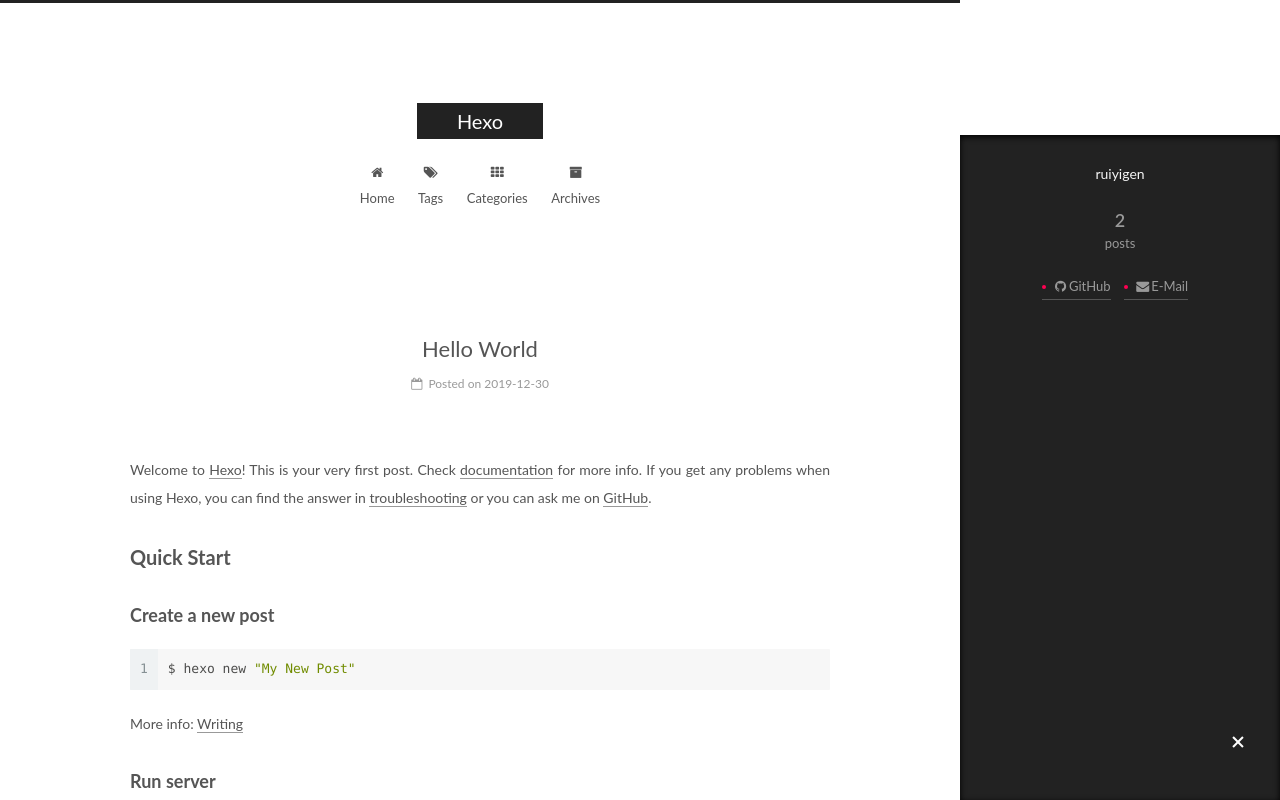
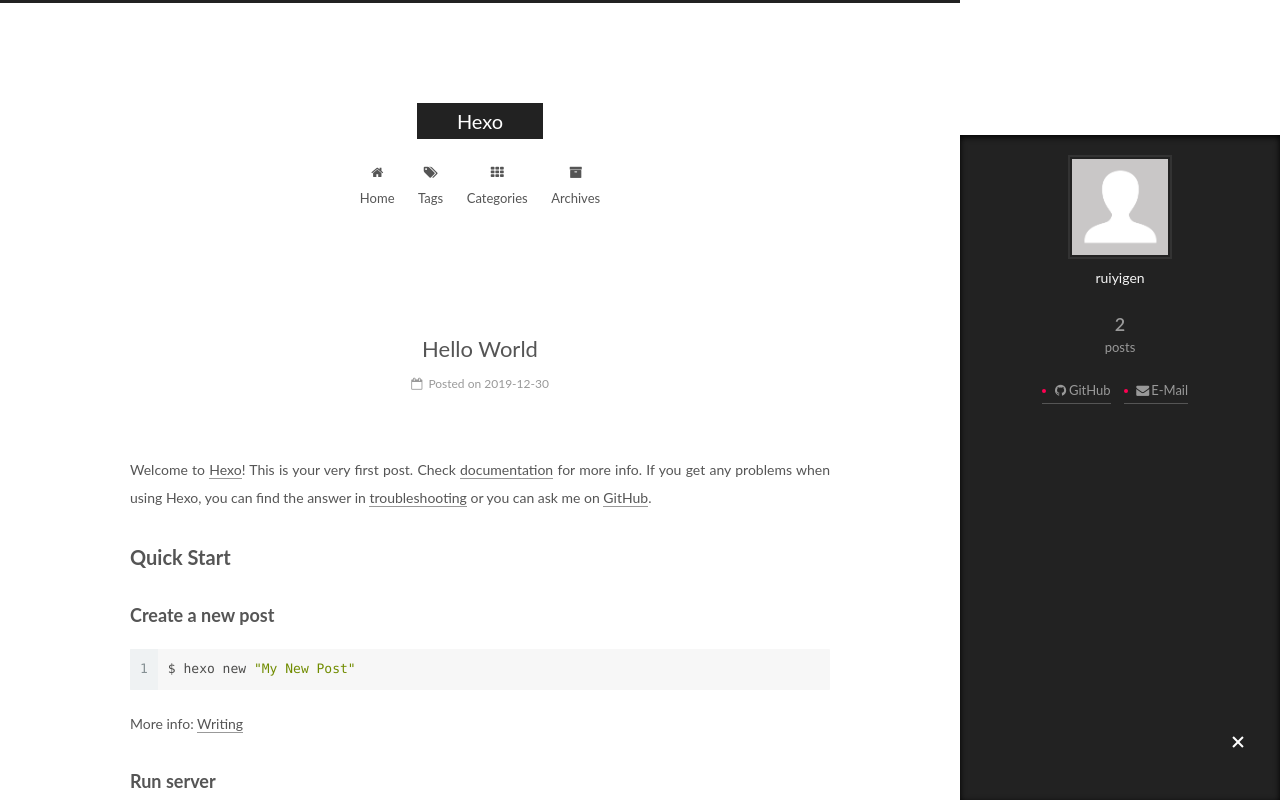
Before and after one commit to rix-kd/rix-kd.github.io, a plain HTML site: page index.html in a window 1280 px wide. Both pictures are taken after a click on the element 1238 px from the left and 743 px from the top of the page. Shown: the top 800 px of the page. Drawn offline with Linux system fonts and the light colour scheme.

Commit message:
Site updated: 2019-12-30 14:34:25

```diff
--- a/index.html
+++ b/index.html
@@ -535,6 +535,10 @@
         <div class="site-overview">
           <div class="site-author motion-element" itemprop="author" itemscope itemtype="http://schema.org/Person">
 
+              <img class="site-author-image" itemprop="image"
+                src="/images/avatar.gif"
+                alt="ruiyigen" />
+
               <p class="site-author-name" itemprop="name">ruiyigen</p>
               <p class="site-description motion-element" itemprop="description"></p>
           </div>
```
Also changed, not shown: 2019/12/30/hello-world/index.html (+4 -0 lines), 2019/12/30/linux-skills/index.html (+4 -0 lines), archives/2019/12/index.html (+4 -0 lines), archives/2019/index.html (+4 -0 lines), archives/index.html (+4 -0 lines).
